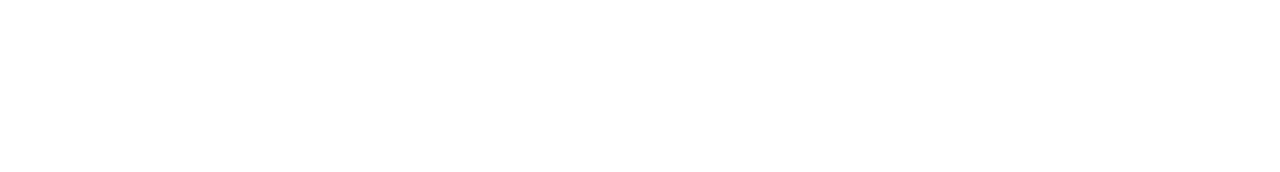
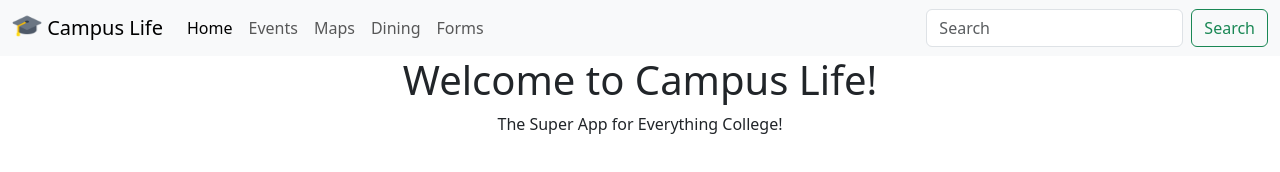
Before and after one commit to Cmoy-adrian/campus_super_app, a plain HTML site: page index.html in a window 1280 px wide. Drawn offline with nearby package versions, Linux system fonts and the light colour scheme.

Commit message:
Added navbar visuals

```diff
--- a/index.html
+++ b/index.html
@@ -9,7 +9,41 @@
     <link href = "./css/style.css" rel="stylesheet" />
 </head>
 <body>
-
+    <header>
+        <!--Navigation Bar-->
+        <nav id="nav_bar" class="navbar navbar-expand-lg bg-body-tertiary">
+            <div class="container-fluid">
+                <a class="navbar-brand" href="#">
+                    <img src="./imgs/graduation-cap.png" alt="Logo" width="30" height="24" class="d-inline-block align-text-top">
+                    Campus Life
+                </a>
+                <button class="navbar-toggler" type="button" data-bs-toggle="collapse" data-bs-target="#navbarNavAltMarkup" aria-controls="navbarNavAltMarkup" aria-expanded="false" aria-label="Toggle navigation">
+                    <span class="navbar-toggler-icon"></span>
+                </button>
+                <!--Page links-->
+                <div class="collapse navbar-collapse" id="navbarNavAltMarkup">
+                    <div class="navbar-nav">
+                        <!--Change # to page link once active-->
+                        <a class="nav-link active" aria-current="page" href="#">Home</a>
+                        <a class="nav-link" href="#">Events</a>
+                        <a class="nav-link" href="#">Maps</a>
+                        <a class="nav-link" href="#">Dining</a>
+                        <a class="nav-link" href="#">Forms</a>
+                    </div>
+                </div>
+                <!--Search Bar in the navbar-->
+                <form class="d-flex" role="search">
+                    <input class="form-control me-2" type="search" placeholder="Search" aria-label="Search"/>
+                    <button class="btn btn-outline-success" type="submit">Search</button>
+                </form>
+            </div>
+        </nav>
+        <!--Home page greeting-->
+        <div class="text-center mb-4">
+            <h1>Welcome to Campus Life!</h1>
+            <p>The Super App for Everything College!</p>
+        </div>
+    </header>
     <script src="./js/script.js"></script>
 </body>
 </html>
```
